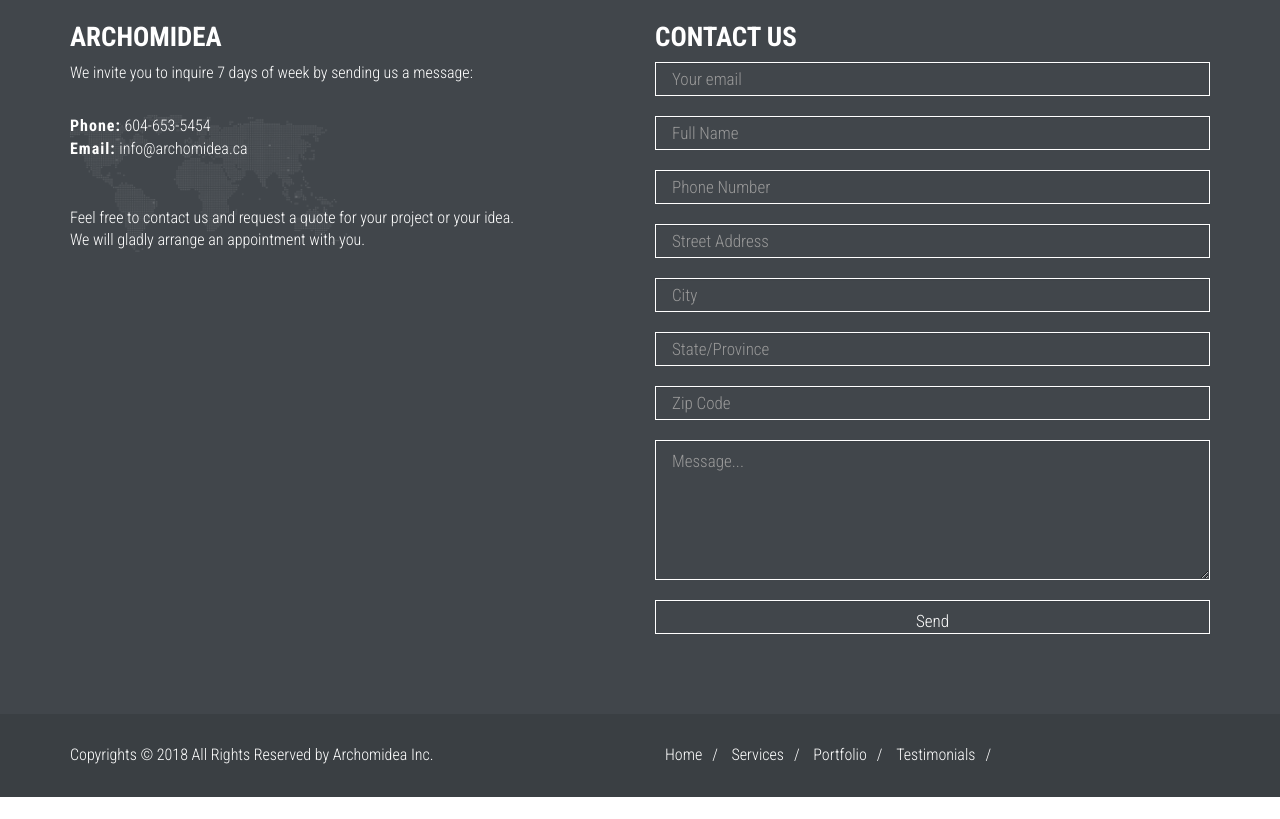
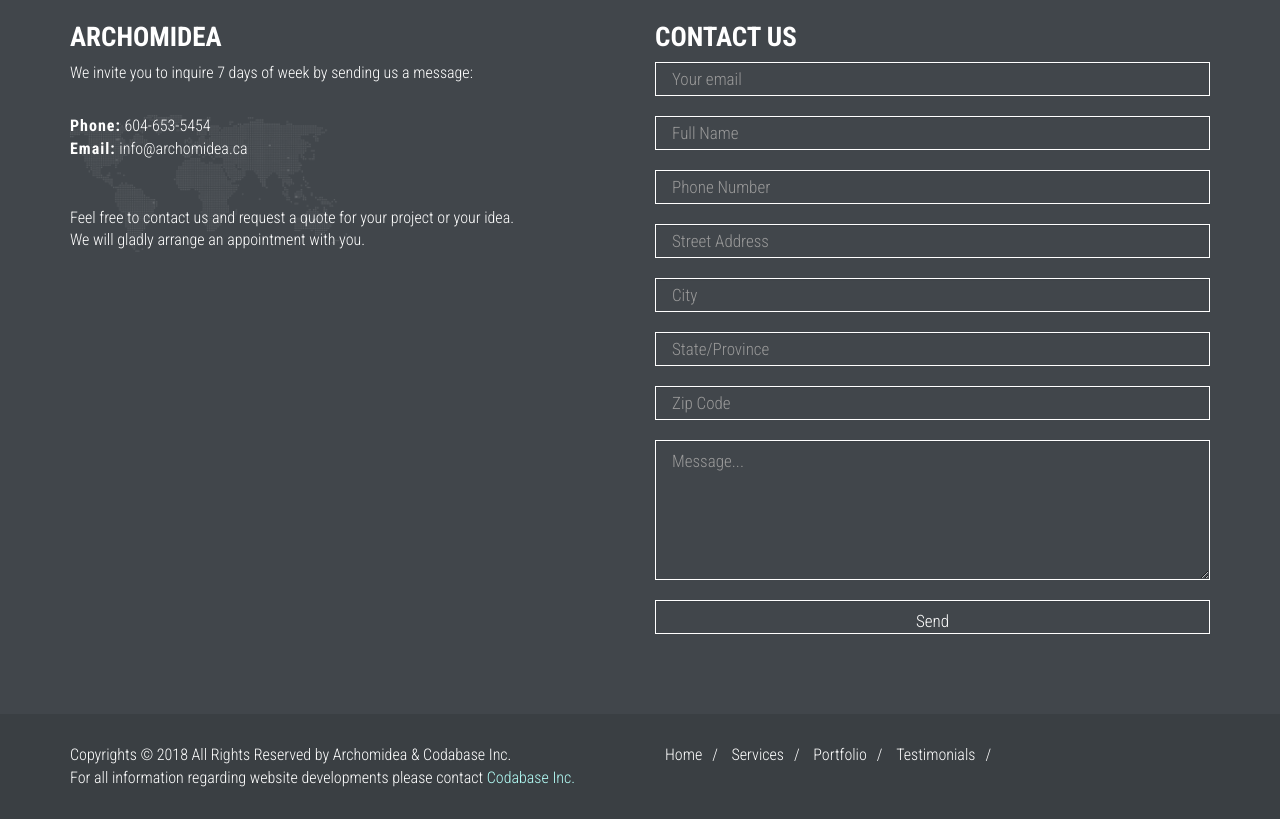
Before and after one commit to archomidea/maryam, a plain HTML site: page index.html in a window 1280 px wide. Shown: the part 7449-8268 px from the top of the page. Before the commit the page ends 8246 px from the top, so only its background shows below. Drawn offline with nearby package versions, Linux system fonts and the light colour scheme.

Commit message:
redirect to codabase

```diff
--- a/index.html
+++ b/index.html
@@ -825,7 +825,8 @@
                     <div class="col-md-6">
 
                         <div id="footer-copyrights">
-                            <p>Copyrights &copy; 2018 All Rights Reserved by Archomidea Inc.</p>
+                            <p>Copyrights &copy; 2018 All Rights Reserved by Archomidea & Codabase Inc.</p>
+                            <p>For all information regarding website developments please contact <a class="smooth-scroll" style="color: #b5fff8" href="http://www.codabase.com">Codabase Inc.</a></p>
                         </div>
 
                     </div>
```
